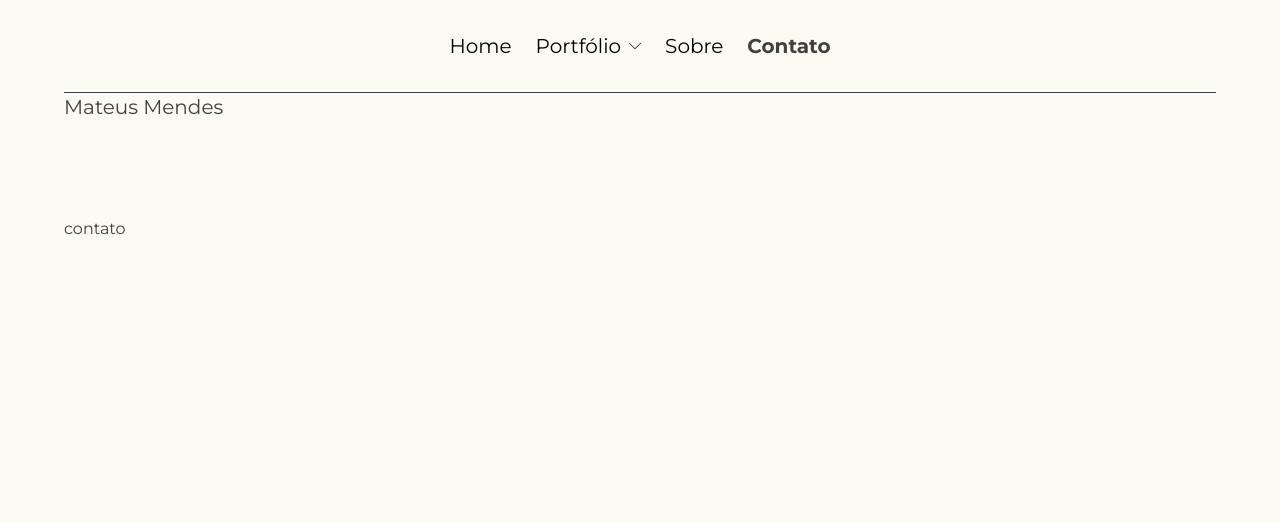
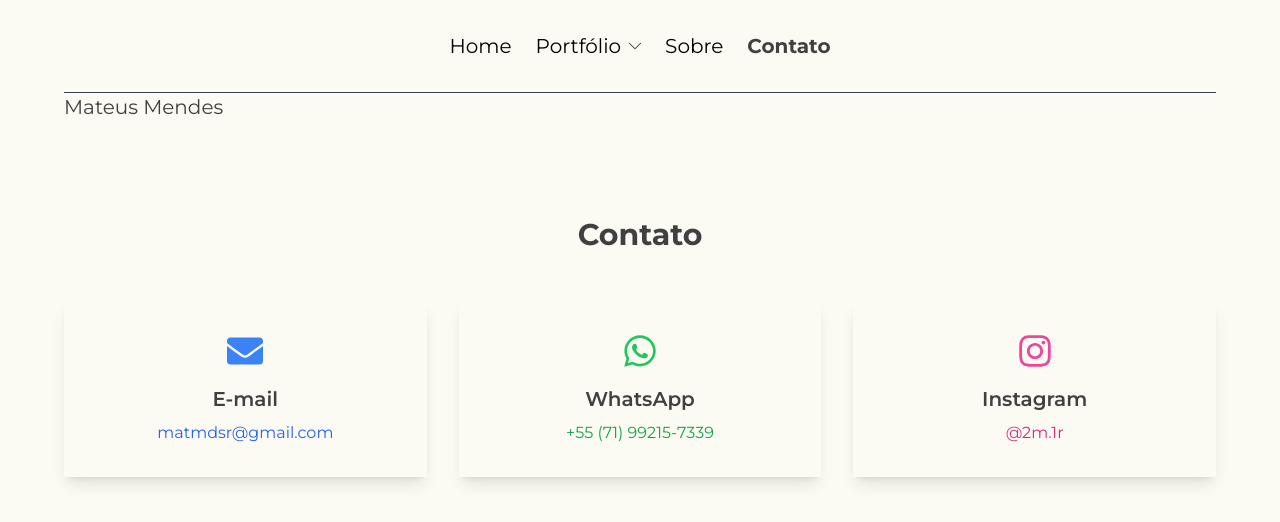
Before and after one commit to mendes7/site-mateus, a React (Vite) app: page /contato in a window 1280 px wide. Shown: the top 522 px of the page. Built offline with nearby package versions, Linux system fonts and the light colour scheme.

Commit message:
Contacts

```diff
--- a/package.json
+++ b/package.json
@@ -12,6 +12,7 @@
     "@material-tailwind/react": "^2.1.10",
     "react": "^18.2.0",
     "react-dom": "^18.2.0",
+    "react-icons": "^5.4.0",
     "react-router-dom": "^6.26.2",
     "styled-components": "^6.1.13"
   },
--- a/src/components/contato.tsx
+++ b/src/components/contato.tsx
@@ -1,10 +1,53 @@
 import React from 'react';
-import { Carousel, IconButton } from "@material-tailwind/react";
+import { FaEnvelope, FaWhatsapp, FaInstagram } from 'react-icons/fa';
 
 const Contato = () => {
   return (
-    <div className='mx-auto max-w-6xl my-8 space-y-12'>
-        <p>contato</p>
+    <div className="mx-auto max-w-6xl my-8 space-y-12">
+      <h2 className="text-3xl font-bold text-center">Contato</h2>
+      <div className="grid grid-cols-1 md:grid-cols-3 gap-8 text-center">
+        {/* E-mail */}
+        <div className="p-8 bg-[#fbfbf3] shadow-lg">
+          <FaEnvelope className="text-4xl text-blue-500 mx-auto mb-4" />
+          <h3 className="text-xl font-semibold mb-2">E-mail</h3>
+          <a
+            href="mailto:matmdsr@gmail.com"
+            className="text-blue-600 hover:underline"
+            target="_blank"
+            rel="noopener noreferrer"
+          >
+            matmdsr@gmail.com
+          </a>
+        </div>
+
+        {/* WhatsApp */}
+        <div className="p-8 bg-[#fbfbf3] shadow-lg">
+          <FaWhatsapp className="text-4xl text-green-500 mx-auto mb-4" />
+          <h3 className="text-xl font-semibold mb-2">WhatsApp</h3>
+          <a
+            href="https://wa.me/5571992157339"
+            className="text-green-600 hover:underline"
+            target="_blank"
+            rel="noopener noreferrer"
+          >
+            +55 (71) 99215-7339
+          </a>
+        </div>
+
+        {/* Instagram */}
+        <div className="p-8 bg-[#fbfbf3] shadow-lg">
+          <FaInstagram className="text-4xl text-pink-500 mx-auto mb-4" />
+          <h3 className="text-xl font-semibold mb-2">Instagram</h3>
+          <a
+            href="http://www.instagram.com/2m.1r/"
+            className="text-pink-600 hover:underline"
+            target="_blank"
+            rel="noopener noreferrer"
+          >
+            @2m.1r
+          </a>
+        </div>
+      </div>
     </div>
   );
 };
--- a/src/components/fotografia.tsx
+++ b/src/components/fotografia.tsx
@@ -11,12 +11,12 @@ import mar5 from '../assets/mar-foto/mar5.jpg';
 const Fotografia = () => {
 
     const sub = [
-        { src: mar4, caption: 'Mar Negro | Colagens Manuais e Poema, 2018' },
-        { src: mar3, caption: 'Mar Negro | Colagens Manuais e Poema, 2018' },
-        { src: mar2, caption: 'Mar Negro | Colagens Manuais e Poema, 2018' },
-        { src: mar1, caption: 'Mar Negro | Colagens Manuais e Poema, 2018' },
+        { src: mar4, caption: 'Marés de Liberdade | 2015' },
+        { src: mar3, caption: 'Marés de Liberdade | 2015' },
+        { src: mar2, caption: 'Marés de Liberdade | 2015' },
+        { src: mar1, caption: 'Marés de Liberdade | 2015' },
 
-        { src: mar5, caption: 'Mar Negro | Colagens Manuais e Poema, 2018' },
+        { src: mar5, caption: 'Marés de Liberdade | 2015' },
     ];
 
     return (
```
Also changed, not shown: 1 other file (tests, documents, lock files or other folders).
